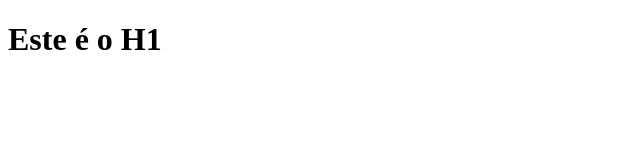
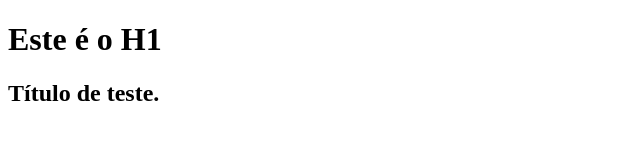
Before and after one commit to costaadiego1989/curso-origamid, a website: page index.html in a window 1280 px wide. Shown: the whole page, without its empty margins (0-640 px from the left). Drawn offline with Linux system fonts and the light colour scheme.

Commit message:
H2 adicionado a index.

```diff
--- a/index.html
+++ b/index.html
@@ -8,6 +8,7 @@
 </head>
 <body>
     <h1>Este é o H1</h1>
+    <h2>Título de teste.</h2>
     <script src="script.js"></script>
 </body>
 </html>
```
Also changed, not shown: 1 other file.
